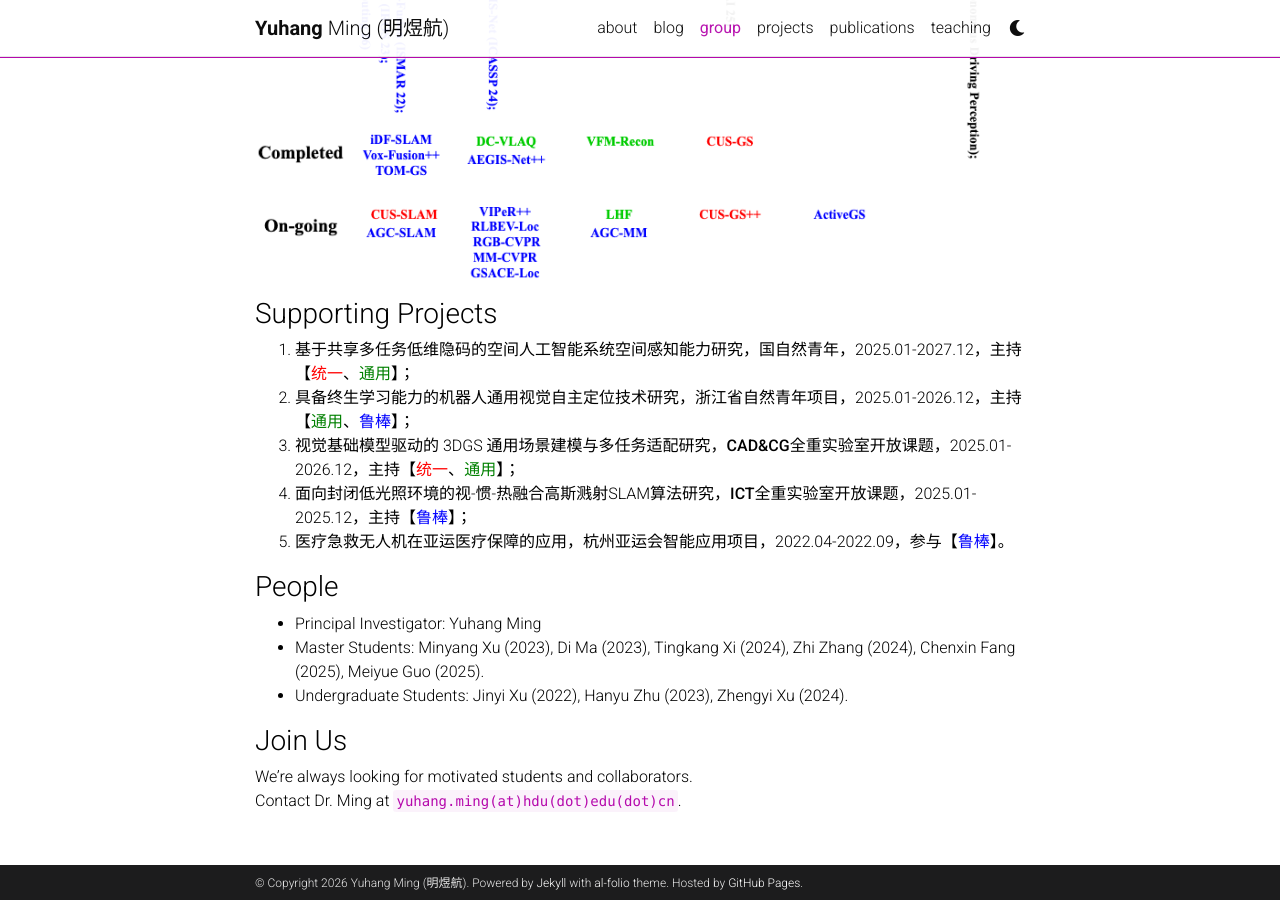
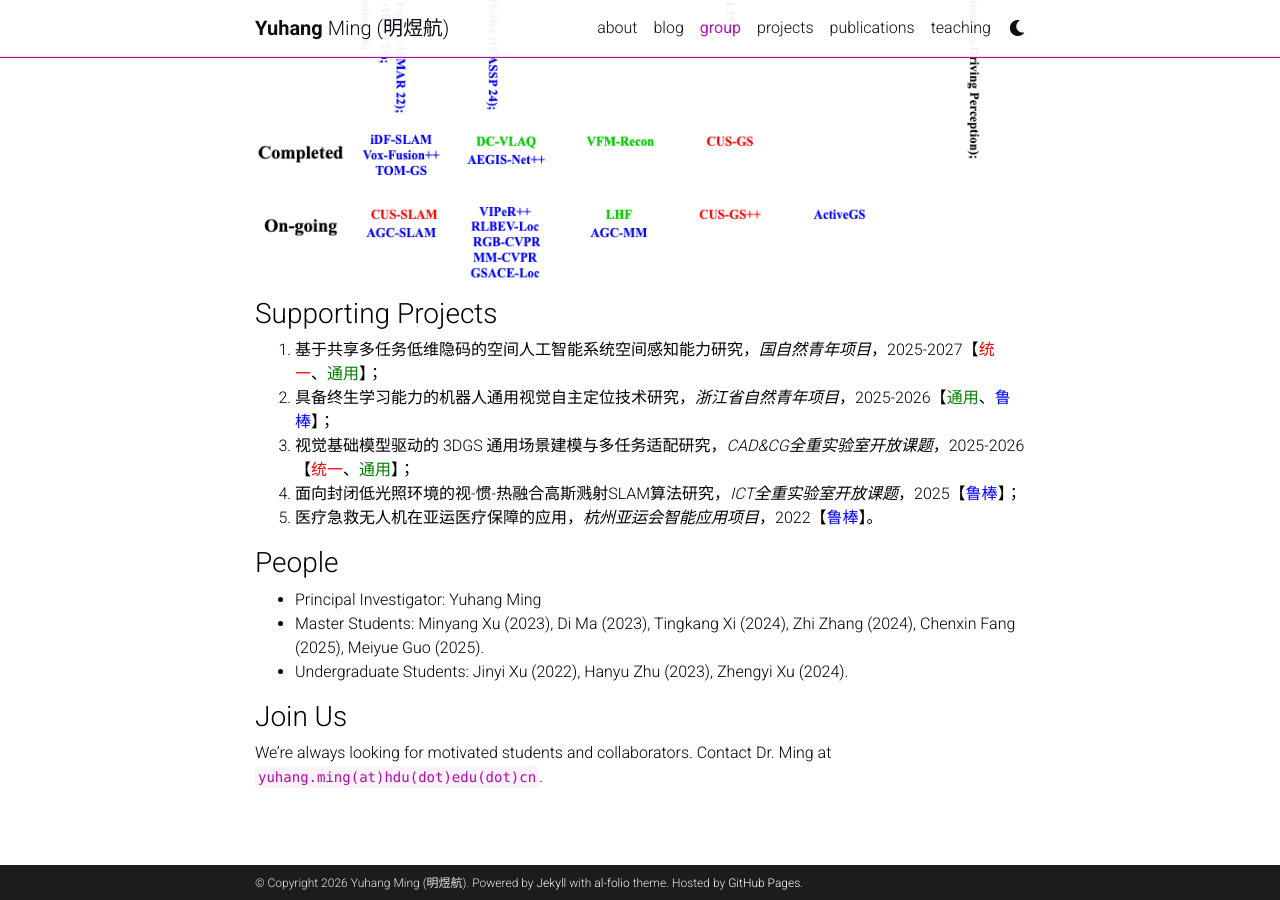
Before and after one commit to YuhangMing/yuhangming.github.io, a Jekyll site: the page built from _pages/SIIG.md, in a window 1280 px wide and 900 px high, scrolled down 1167 px. Built offline with Jekyll 4.4.1, drawn with Linux system fonts in a browser that asks for light colours; comment, search, counter and statistics services are not loaded; a style sheet for code colours, icons or effects is not loaded.

```diff
--- a/_pages/SIIG.md
+++ b/_pages/SIIG.md
@@ -32,11 +32,11 @@
 …etc. -->
 
 ### Supporting Projects
- 1. 基于共享多任务低维隐码的空间人工智能系统空间感知能力研究，**国自然青年**，2025.01-2027.12，主持【<span style="color:red;">统一</span>、<span style="color:green;">通用</span>】；
- 2. 具备终生学习能力的机器人通用视觉自主定位技术研究，**浙江省自然青年项目**，2025.01-2026.12，主持【<span style="color:green;">通用</span>、<span style="color:blue;">鲁棒</span>】；
- 3. 视觉基础模型驱动的 3DGS 通用场景建模与多任务适配研究，**CAD&CG全重实验室开放课题**，2025.01-2026.12，主持【<span style="color:red;">统一</span>、<span style="color:green;">通用</span>】；
- 4. 面向封闭低光照环境的视-惯-热融合高斯溅射SLAM算法研究，**ICT全重实验室开放课题**，2025.01-2025.12，主持【<span style="color:blue;">鲁棒</span>】；
- 5. 医疗急救无人机在亚运医疗保障的应用，**杭州亚运会智能应用项目**，2022.04-2022.09，参与【<span style="color:blue;">鲁棒</span>】。
+ 1. 基于共享多任务低维隐码的空间人工智能系统空间感知能力研究，*国自然青年项目*，2025-2027【<span style="color:red;">统一</span>、<span style="color:green;">通用</span>】；
+ 2. 具备终生学习能力的机器人通用视觉自主定位技术研究，*浙江省自然青年项目*，2025-2026【<span style="color:green;">通用</span>、<span style="color:blue;">鲁棒</span>】；
+ 3. 视觉基础模型驱动的 3DGS 通用场景建模与多任务适配研究，*CAD&CG全重实验室开放课题*，2025-2026【<span style="color:red;">统一</span>、<span style="color:green;">通用</span>】；
+ 4. 面向封闭低光照环境的视-惯-热融合高斯溅射SLAM算法研究，*ICT全重实验室开放课题*，2025【<span style="color:blue;">鲁棒</span>】；
+ 5. 医疗急救无人机在亚运医疗保障的应用，*杭州亚运会智能应用项目*，2022【<span style="color:blue;">鲁棒</span>】。
 
 
 ### People
@@ -52,5 +52,4 @@
 
 ### Join Us
 
-We’re always looking for motivated students and collaborators.
-Contact Dr. Ming at `yuhang.ming(at)hdu(dot)edu(dot)cn`.
+We’re always looking for motivated students and collaborators. Contact Dr. Ming at `yuhang.ming(at)hdu(dot)edu(dot)cn`.
```
